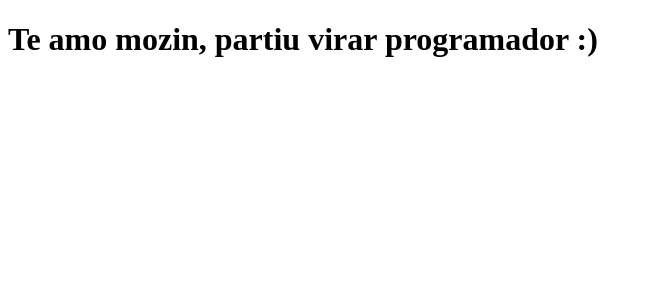
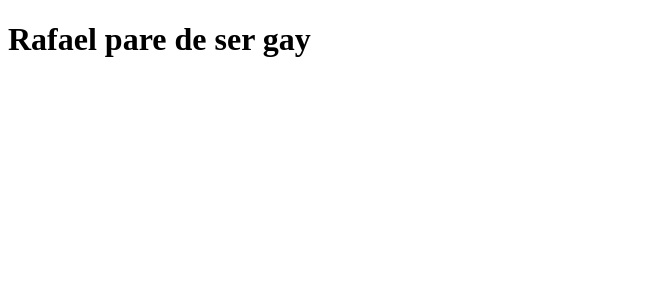
Before and after one commit to Adriel-oa/clone-tabnews, a Next.js app: page / in a window 1280 px wide. Shown: the top 300 px of the page, without its empty margins (0-652 px from the left). Built offline with nearby package versions, Linux system fonts and the light colour scheme.

Commit message:
Teste vercel

```diff
--- a/pages/index.js
+++ b/pages/index.js
@@ -1,5 +1,5 @@
 function Home() {
-  return <h1>Te amo mozin, partiu virar programador :)</h1>;
+  return <h1>Rafael pare de ser gay</h1>;
 }
 
 export default Home;
```
